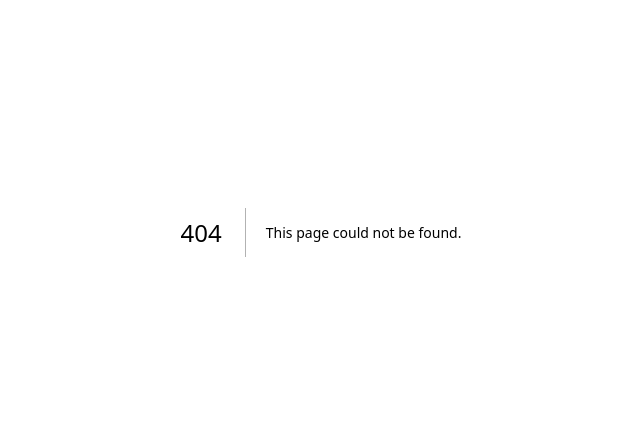
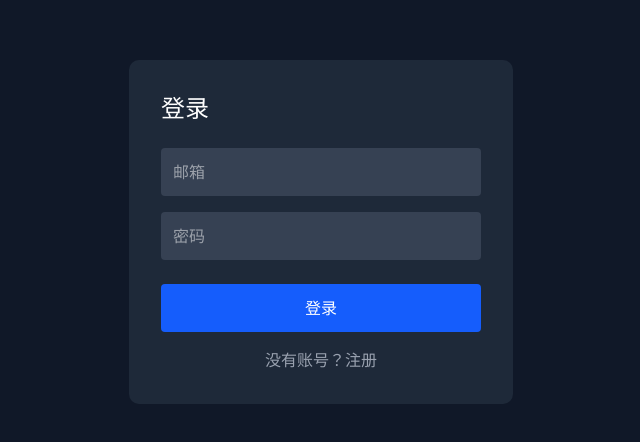
Before and after one commit to vinceyang/MobileCoder, a Next.js app in the folder chat/: page /login in a window 1280 px wide. Before the commit this address had no page. Shown: the part 168-610 px from the top of the page, without its empty margins (319-959 px from the left). Built offline with nearby package versions, Linux system fonts and the light colour scheme.

Commit message:
feat: add login page and redirect root to login
- Create /login page with register/login toggle
- Redirect root page to /login

```diff
--- /dev/null
+++ b/chat/src/app/login/page.tsx
@@ -0,0 +1,89 @@
+'use client';
+
+import { useState } from 'react';
+import { useRouter } from 'next/navigation';
+
+export default function LoginPage() {
+  const [email, setEmail] = useState('');
+  const [password, setPassword] = useState('');
+  const [isRegister, setIsRegister] = useState(false);
+  const [error, setError] = useState('');
+  const router = useRouter();
+
+  const handleSubmit = async (e: React.FormEvent) => {
+    e.preventDefault();
+    setError('');
+
+    const API_URL = process.env.NEXT_PUBLIC_API_URL || 'http://localhost:8080';
+    const endpoint = isRegister ? '/api/auth/register' : '/api/auth/login';
+
+    try {
+      const res = await fetch(`${API_URL}${endpoint}`, {
+        method: 'POST',
+        headers: { 'Content-Type': 'application/json' },
+        body: JSON.stringify({ email, password }),
+      });
+
+      const data = await res.json();
+
+      if (!res.ok) {
+        setError(data.error || '操作失败');
+        return;
+      }
+
+      // 保存 token 和用户信息
+      localStorage.setItem('token', data.token);
+      localStorage.setItem('user_id', String(data.user_id));
+      localStorage.setItem('email', data.email);
+
+      router.push('/devices');
+    } catch (err) {
+      setError('网络错误');
+    }
+  };
+
+  return (
+    <div className="min-h-screen flex items-center justify-center bg-gray-900">
+      <form onSubmit={handleSubmit} className="bg-gray-800 p-8 rounded-lg w-96">
+        <h1 className="text-2xl text-white mb-6">
+          {isRegister ? '注册' : '登录'}
+        </h1>
+
+        {error && (
+          <div className="bg-red-500 text-white p-3 rounded mb-4">
+            {error}
+          </div>
+        )}
+
+        <input
+          type="email"
+          placeholder="邮箱"
+          value={email}
+          onChange={(e) => setEmail(e.target.value)}
+          className="w-full p-3 mb-4 bg-gray-700 text-white rounded"
+          required
+        />
+
+        <input
+          type="password"
+          placeholder="密码"
+          value={password}
+          onChange={(e) => setPassword(e.target.value)}
+          className="w-full p-3 mb-6 bg-gray-700 text-white rounded"
+          required
+        />
+
+        <button
+          type="submit"
+          className="w-full bg-blue-600 text-white p-3 rounded hover:bg-blue-700"
+        >
+          {isRegister ? '注册' : '登录'}
+        </button>
+
+        <p className="text-gray-400 mt-4 text-center cursor-pointer" onClick={() => setIsRegister(!isRegister)}>
+          {isRegister ? '已有账号？登录' : '没有账号？注册'}
+        </p>
+      </form>
+    </div>
+  );
+}
--- a/chat/src/app/page.tsx
+++ b/chat/src/app/page.tsx
@@ -1,54 +1,19 @@
 'use client';
 
-import { useState, useEffect } from 'react';
+import { useEffect } from 'react';
 import { useRouter } from 'next/navigation';
-import BindPage from './components/BindPage';
-import Terminal from './components/Terminal';
 
 export default function Home() {
-  const [deviceId, setDeviceId] = useState<string | null>(null);
-  const [isMobile, setIsMobile] = useState(false);
   const router = useRouter();
 
   useEffect(() => {
-    const savedDeviceId = localStorage.getItem('device_id');
-    if (savedDeviceId) setDeviceId(savedDeviceId);
-
-    // 检测移动端
-    setIsMobile(window.innerWidth < 768);
-    const handleResize = () => setIsMobile(window.innerWidth < 768);
-    window.addEventListener('resize', handleResize);
-    return () => window.removeEventListener('resize', handleResize);
-  }, []);
-
-  const handleBind = (id: string) => {
-    localStorage.setItem('device_id', id);
-    setDeviceId(id);
-    router.refresh();
-  };
-
-  // 简化版：无需登录，直接判断是否有设备绑定
-  if (!deviceId) {
-    return <BindPage onBind={handleBind} />;
-  }
+    // 直接跳转到登录页面
+    router.push('/login');
+  }, [router]);
 
   return (
-    <div className="relative">
-      <button
-        onClick={() => {
-          localStorage.removeItem('device_id');
-          setDeviceId(null);
-          router.refresh();
-        }}
-        className={`fixed z-50 text-gray-400 hover:text-white transition-colors ${
-          isMobile
-            ? 'top-2 right-2 px-2 py-1 text-xs'
-            : 'top-4 right-4 px-3 py-1 text-xs'
-        }`}
-      >
-        {'切换绑定码'}
-      </button>
-      <Terminal deviceId={deviceId} />
+    <div className="min-h-screen flex items-center justify-center bg-gray-900">
+      <div className="text-white">跳转中...</div>
     </div>
   );
 }
```
